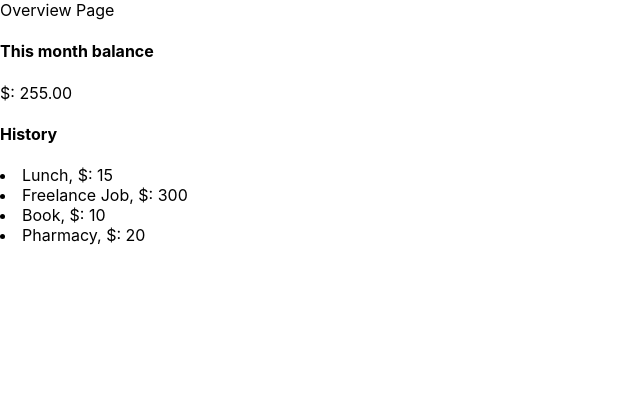
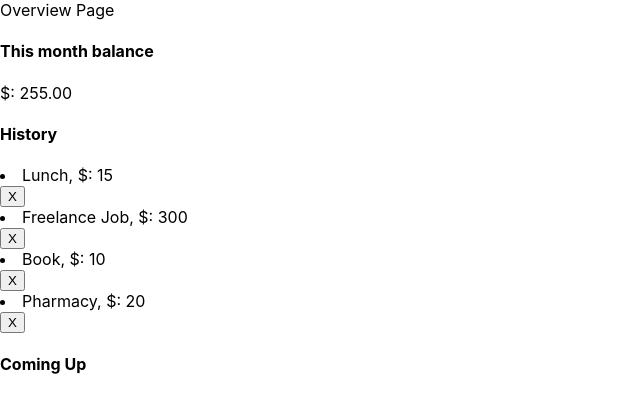
Before and after one commit to danielaucarpro/reactExpenseApp, a React (Create React App) app: page /overview in a window 1280 px wide. Shown: the top 412 px of the page, without its empty margins (0-640 px from the left). Built offline with nearby package versions, Linux system fonts and the light colour scheme.

Commit message:
app reducer

```diff
--- a/src/components/ContextAPI/AppReducer.js
+++ b/src/components/ContextAPI/AppReducer.js
@@ -3,11 +3,22 @@ in order to control our state changes*/
 
 /*exporting a anonimous function that will have all my actions
 For this function to work we need the state and the action as parameters*/
-export default (state, action) => {
-    switch(action.type){
-
+const AppReducer = (state, action) => {
+    switch (action.type) {
+        case 'DELETE':
+            return {
+                ...state,
+                transactions: state.transactions.filter(item => item.id !== action.payload)
+            }
+        case 'ADD':
+            return {
+                ...state,
+                transactions: [...state.transactions, action.payload]
+            }
         //the default AppReducer actions is to return the state as it is
         default:
             return state;
     }
 }
+
+export default AppReducer;
--- a/src/components/ContextAPI/GlobalState.js
+++ b/src/components/ContextAPI/GlobalState.js
@@ -23,10 +23,27 @@ export const GlobalProvider = ({ children }) => {
     //calling the reducer
     const [state, dispatch] = useReducer(AppReducer, inicialState);
 
+    //actions
+    const deleteTransaction = (id) => {
+        dispatch({
+            type: 'DELETE',
+            payload: id
+        });
+    };
+
+    const addTransaction = (newTRansaction) => {
+        dispatch({
+            type: 'ADD',
+            payload: newTRansaction
+        });
+    };
+
     //provider component
     return (
-        <GlobalContext.Provider value ={{
+        <GlobalContext.Provider value={{
             history: state.transactions,
+            deleteTransaction,
+            addTransaction
         }}>
             {children}
         </GlobalContext.Provider>
--- a/src/components/Overview/Overview.js
+++ b/src/components/Overview/Overview.js
@@ -7,20 +7,25 @@ const Overview = () => {
 
     /*importing GlobalContext
     using destructuring to avoid messy code.
-    with out destructuring we need to context.history to map the array*/
+    with out destructuring we need to do context.history to map the array*/
     const { history } = useContext(GlobalContext);
+    const { deleteTransaction } = useContext(GlobalContext);
     console.log(history);
 
     return (
         <>
             <div>Overview Page</div>
-            <Balance/>
+            <Balance />
             <h4>History</h4>
             {history.map(item => (
-                <li key={item.id}>
-                    {item.text}, {"$: " + Math.abs(item.amount)}
-                </li>
+                <div key={item.id}>
+                    <li>
+                        {item.text}, {"$: " + Math.abs(item.amount)}
+                    </li>
+                    <button onClick={() => deleteTransaction(item.id)}>X</button>
+                </div>
             ))}
+            <h4>Coming Up</h4>
         </>
     );
 }
```
